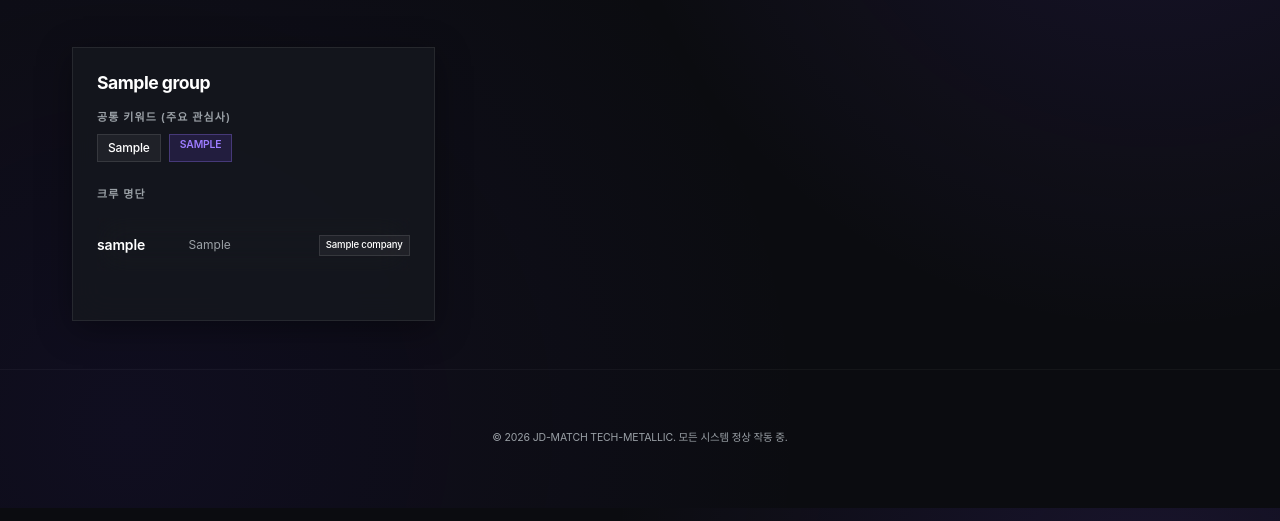
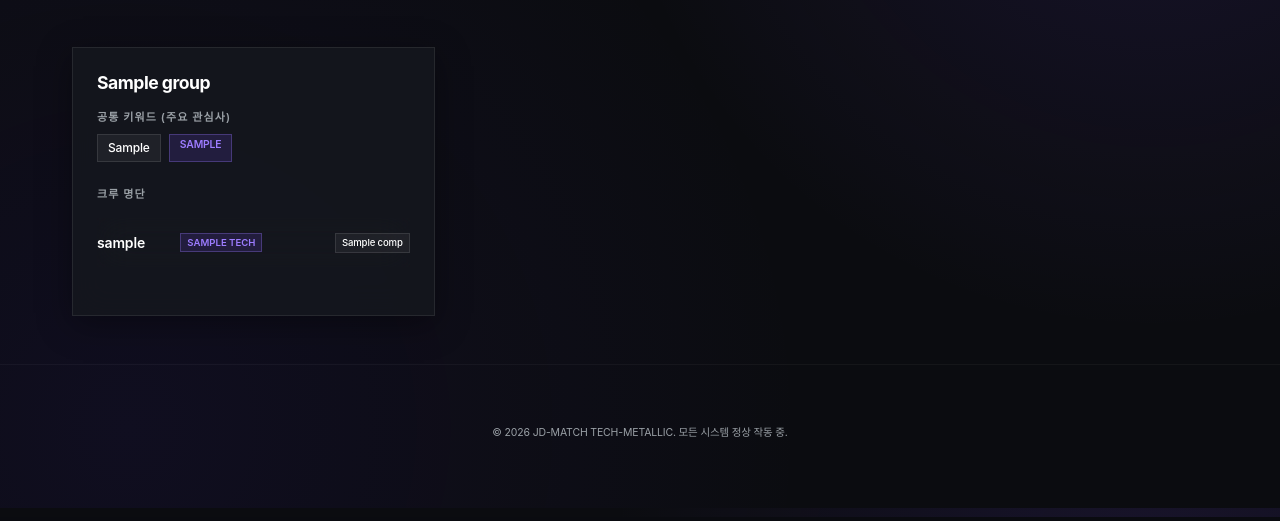
Before and after one commit to snowshower/jdstudy, a FastAPI app: template app/templates/results.html in a window 1280 px wide. Shown: the part 292-813 px from the top of the page. Run offline with FastAPI, Linux system fonts and the light colour scheme; the template is opened without the code that fills it: most values are stand-ins (such as "Sample title", 1, 10 or a date in 2020); some libraries are stand-ins or nearby versions.

Commit message:
refactor: 데이터베이스 구조 단순화 및 뷰 바인딩 오류 수정
Signed-off-by: snowshower <wonsb25@gmail.com>

```diff
--- a/app/main.py
+++ b/app/main.py
@@ -169,13 +169,33 @@ def admin_page(request: Request, db: Session = Depends(database.get_db), admin =
     user = get_current_user(request)
     crews = crud.get_crews(db)
     groups = crud.get_study_groups(db)
-    return templates.TemplateResponse(request=request, name="admin.html", context={"user": user, "crews": crews, "groups": groups, "active_page": "admin"})
+
+    for crew in crews:
+        crew.company_list = [c.strip() for c in crew.companies.split(',')] if crew.companies else []
+        crew.tech_list = [t.strip() for t in crew.tech_stacks.split(',')] if crew.tech_stacks else []
+
+    return templates.TemplateResponse(
+        request=request,
+        name="admin.html",
+        context={"user": user, "crews": crews, "groups": groups, "active_page": "admin"}
+    )
 
 @app.get("/results-page", response_class=HTMLResponse)
 def results_page(request: Request, db: Session = Depends(database.get_db), user_session = Depends(login_required)):
     user = get_current_user(request)
     groups = crud.get_study_groups(db)
-    return templates.TemplateResponse(request=request, name="results.html", context={"user": user, "groups": groups, "active_page": "results"})
+
+    for group in groups:
+        for member in group.members:
+            crew_obj = member.crew if hasattr(member, 'crew') else member
+            crew_obj.company_list = [c.strip() for c in crew_obj.companies.split(',')] if crew_obj.companies else []
+            crew_obj.tech_list = [t.strip() for t in crew_obj.tech_stacks.split(',')] if crew_obj.tech_stacks else []
+
+    return templates.TemplateResponse(
+        request=request,
+        name="results.html",
+        context={"user": user, "groups": groups, "active_page": "results"}
+    )
 
 @app.get("/board-page", response_class=HTMLResponse)
 def board_page(request: Request, db: Session = Depends(database.get_db), user_session = Depends(login_required)):
--- a/app/templates/results.html
+++ b/app/templates/results.html
@@ -5,7 +5,7 @@
 {% block content %}
 <div class="text-center mb-5 mt-5">
     <span class="neon-badge mb-3">매칭 프로토콜 활성화</span>
-    <h1 class="fw-bold text-gradient" style="font-size: 3rem; letter-spacing: -2px;">매칭 결과 리포트</h1>
+    <h1 class="fw-bold text-gradient" style="font-size: 3rem; letter-spacing: -2px; color: #ffffff;">매칭 결과 리포트</h1>
     <p class="small" style="color: var(--text-muted);">정예 테크 크루가 최적의 조합으로 편성되었습니다.</p>
 </div>
 
@@ -19,9 +19,9 @@
     {% endfor %}
 
     <div class="col">
-        <div class="dashboard-card h-100 {% if is_my_group %}active-connection{% endif %}">
+        <div class="dashboard-card h-100 {% if is_my_group %}active-connection{% endif %}" style="background: var(--bg-panel); border: var(--border-metallic);">
             <div class="d-flex justify-content-between align-items-center mb-3">
-                <h3 class="fw-bold m-0" style="font-size: 1.1rem; letter-spacing: -0.5px;">{{ group.name }}</h3>
+                <h3 class="fw-bold m-0" style="font-size: 1.1rem; letter-spacing: -0.5px; color: #ffffff;">{{ group.name }}</h3>
                 {% if is_my_group %}
                     <span class="neon-badge" style="background: var(--accent-glow); color: white; border-color: transparent; font-size: 0.65rem;">나의 그룹</span>
                 {% endif %}
@@ -32,12 +32,16 @@
                 <div class="d-flex flex-wrap gap-2">
                     {% if group.common_companies %}
                         {% for comp in group.common_companies.split(',') %}
+                            {% if comp.strip() %}
                             <span class="company-tag">{{ comp.strip() }}</span>
+                            {% endif %}
                         {% endfor %}
                     {% endif %}
                     {% if group.common_keywords %}
                         {% for kw in group.common_keywords.split(',') %}
+                            {% if kw.strip() %}
                             <span class="neon-badge" style="font-size: 0.65rem;">{{ kw.strip() }}</span>
+                            {% endif %}
                         {% endfor %}
                     {% endif %}
                 </div>
@@ -46,32 +50,31 @@
             <div class="mt-4">
                 <span class="label d-block mb-3">크루 명단</span>
                 <div class="table-container" style="margin-top: 0; background: transparent; border: none; box-shadow: none;">
-                    <table class="crew-table">
+                    <table class="crew-table" style="width: 100%;">
                         <tbody>
                             {% for member in group.members %}
                             <tr>
-                                <td class="nickname {% if user and member.nickname == user.nickname %}text-highlight{% endif %}">
+                                <td class="nickname {% if user and member.nickname == user.nickname %}text-highlight{% endif %}" style="color: #ffffff; font-weight: 600;">
                                     {{ member.nickname }}
                                     {% if user and member.nickname == user.nickname %}<span class="ms-1 small opacity-50" style="font-size: 0.7rem;">(나)</span>{% endif %}
                                 </td>
-                                <td class="keywords">
-                                    {% if member.tech_stacks %}
-                                        {% for tech in member.tech_stacks %}
-                                            {{ tech }}{% if not loop.last %}, {% endif %}
-                                            {% if loop.index % 3 == 0 %}<br>{% endif %}
+                                <td class="keywords" style="font-size: 0.75rem; color: var(--text-muted); padding-left: 10px;">
+                                    <div class="d-flex flex-wrap gap-1">
+                                        {% for tech in member.tech_list %}
+                                            <span class="neon-badge" style="font-size: 0.6rem; padding: 2px 6px;">{{ tech }}</span>
                                         {% endfor %}
-                                    {% else %}
-                                        범용
-                                    {% endif %}
+                                        {% if not member.tech_list %}범용{% endif %}
+                                    </div>
                                 </td>
                                 <td class="text-end">
-                                    {% if member.companies %}
-                                        {% for company in member.companies %}
-                                            <span class="company-tag" style="font-size: 0.6rem; padding: 2px 6px; margin-bottom: 2px; display: inline-block;">{{ company }}</span>
+                                    <div class="d-flex flex-wrap gap-1 justify-content-end">
+                                        {% for company in member.company_list %}
+                                            <span class="company-tag" style="font-size: 0.6rem; padding: 2px 6px;">{{ company }}</span>
                                         {% endfor %}
-                                    {% else %}
-                                        <span class="company-tag" style="font-size: 0.6rem; padding: 2px 6px;">미지정</span>
-                                    {% endif %}
+                                        {% if not member.company_list %}
+                                            <span class="company-tag" style="font-size: 0.6rem; padding: 2px 6px;">미지정</span>
+                                        {% endif %}
+                                    </div>
                                 </td>
                             </tr>
                             {% endfor %}
@@ -93,11 +96,11 @@
 
 <style>
     .active-connection {
-        border-color: var(--accent-text) !important;
-        box-shadow: 0 0 30px rgba(157, 124, 255, 0.1);
+        border-color: #9d7cff !important;
+        box-shadow: 0 0 30px rgba(157, 124, 255, 0.2) !important;
     }
     .text-highlight {
-        color: var(--accent-text);
+        color: var(--accent-text) !important;
     }
     .crew-table td {
         border-bottom: 1px solid rgba(255,255,255,0.05) !important;
```
Also changed, not shown: app/templates/admin.html (+14 -23 lines).
